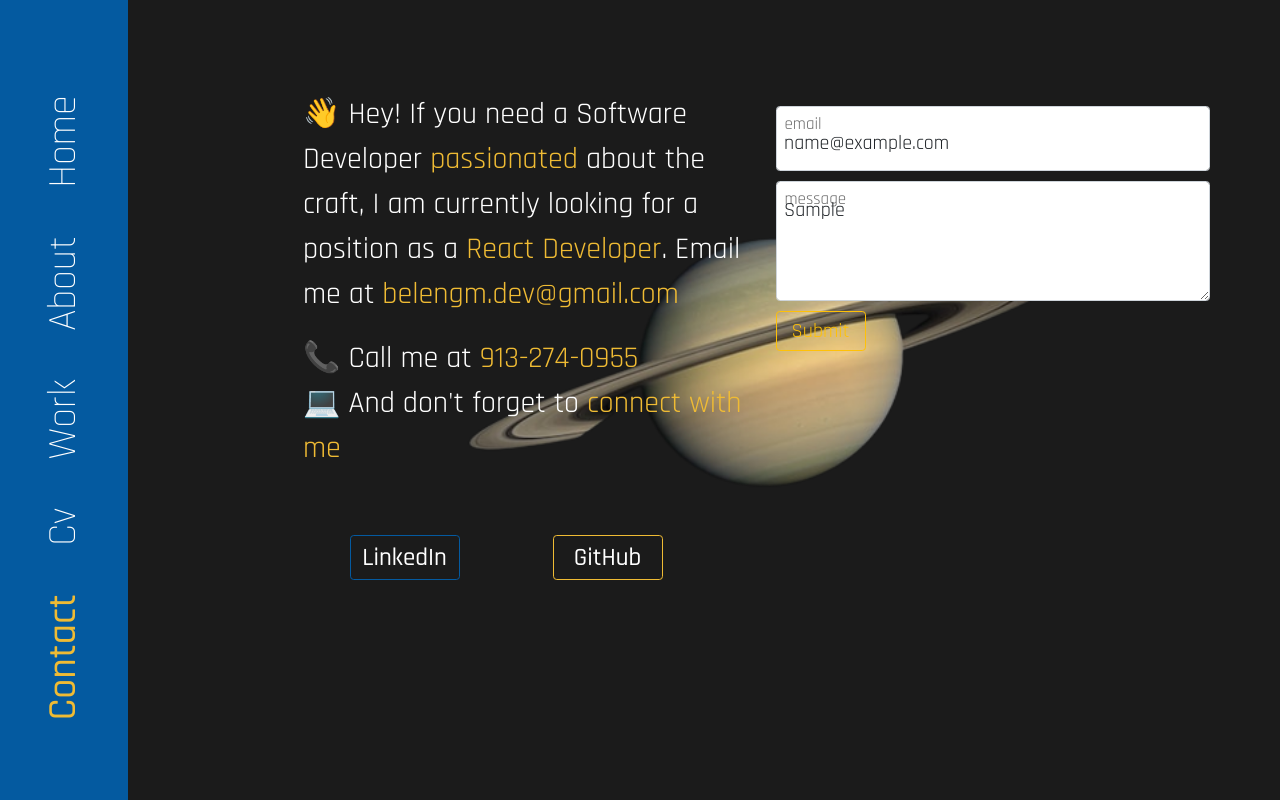
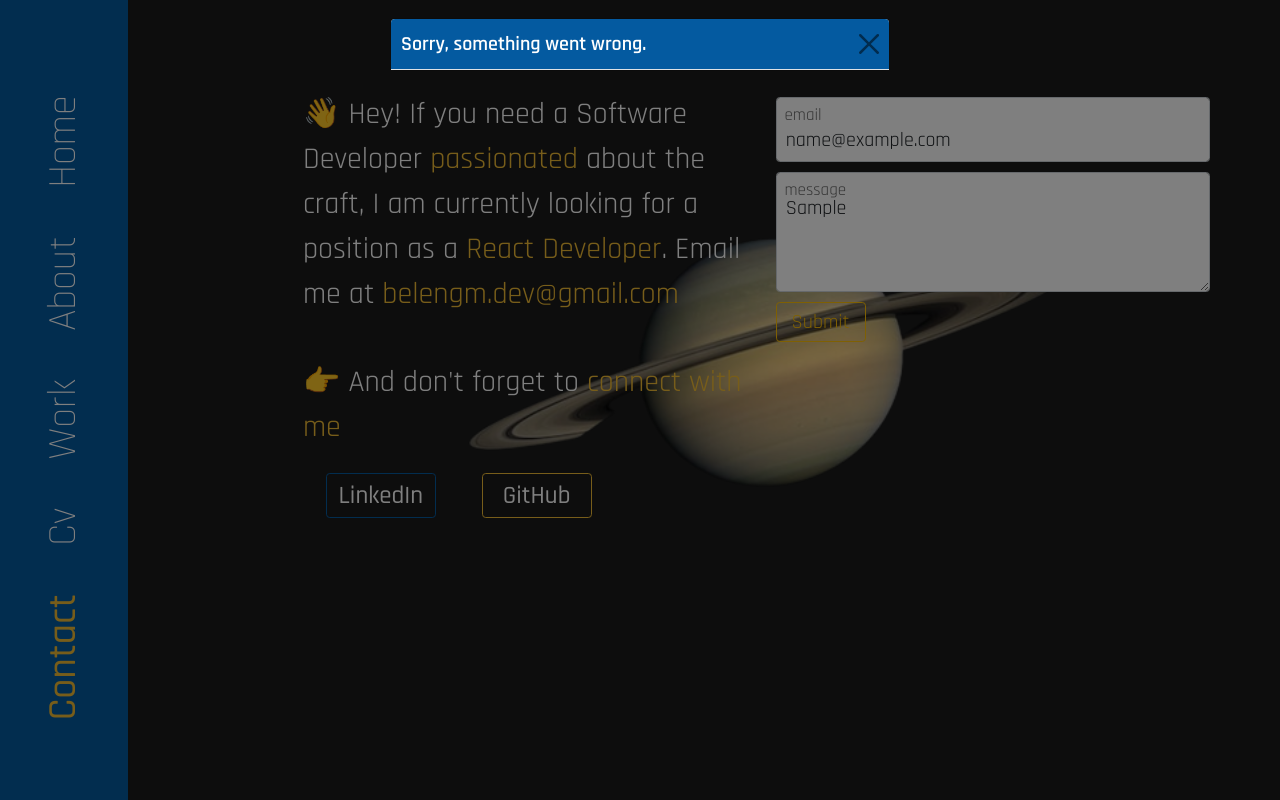
Before and after one commit to 93Belen/personal-website, a React (Create React App) app: page /contact in a window 1280 px wide. Both pictures are taken after typing "name@example.com", "Sample" into the empty fields and a click on the button "Submit". Built offline with nearby package versions, Linux system fonts and the light colour scheme.

Commit message:
added modal

```diff
--- a/src/components/contact/contact.css
+++ b/src/components/contact/contact.css
@@ -44,11 +44,13 @@
     color: var(--black);
     font-size: 2rem;
 }
-#email, #subject, #message {
+
+#email, #message {
     height: fit-content;
     width: 95%;
     font-size: 2rem;
     min-height: 65px;
+    padding: 5% 2% 0% 2%;
 }
 #message{
     height: 120px;
@@ -61,15 +63,26 @@
 #lat-row {
     padding-bottom: 500px;
 }
-
+.modal {
+    color: var(--white);
+    font-size: 2rem;
+    font-weight: 400;
+}
+.modal-header {
+    background-color: var(--blue);
+    text-align: center;
+    font-weight: 600;
+}
+.modal-body{
+    background-color: var(--blue);
+}
 
 @media screen and (min-width: 768px) {
     #contact{
         background-size: 60vw;
     }
     #email-form {
-        margin-top: 7%;
-        margin-bottom: 7%;
+        margin-top: 5%;
     }
     #contact-info{
         width: 75vw;
--- a/src/components/contact/contact.js
+++ b/src/components/contact/contact.js
@@ -1,15 +1,27 @@
 import './contact.css';
 import '../../index.css';
-import { Container, Form, FormGroup, FloatingLabel, FormControl, Button, Col, Row} from 'react-bootstrap';
+import { Container, Form, FormGroup, FloatingLabel, FormControl, Button, Col, Row, Modal} from 'react-bootstrap';
 import { GitHub } from '../buttons/github';
 import { Linkedin } from '../buttons/linkedin';
 import { useForm, ValidationError } from '@formspree/react';
+import { useState } from 'react';
 
 export const Contact = () => {
+    const [show, setShow] = useState(false);
+    let message;
+    let header;
     const [state, handleSubmit] = useForm("xyyaknaq");
+
   if (state.succeeded) {
-      return <p>Thanks for joining!</p>;
+      header = 'Thank you for your message! '
+
   }
+  else {
+      header = 'Sorry, something went wrong.'
+
+  }
+  const handleClose = () => setShow(false);
+  const handleShow = () => setShow(true);
 
     return (
         <Container id='contact'>
@@ -20,35 +32,15 @@ export const Contact = () => {
                         <p>&#128075; Hey! If you need a Software Developer <span className='span'>passionated</span> about the craft,
                             I am currently looking for a position as a <span className='span'>React Developer</span>.
                             Email me at <span className='span'>belengm.dev@gmail.com</span><br/></p>
-                            <p>&#128222; Call me at <span className='span'>913-274-0955</span><br/>
-                            &#128187; And don't forget to <span className='span'>connect with me</span><br/></p>
+
                     </Col>
                     <Col md={6} xs={12}>
-                        {/* <Form
-                        action="https://formspree.io/f/xyyaknaq"
-                        method="POST"
-                        id='email-form' enctype="text/plain">
-                        <FormGroup
-                    className='mb-3 input'
-                    >
-                        <FloatingLabel
-                        label='Email'
-                        >
-                        <FormControl name='email' type='email'  id='email' type='text' />
-                        </FloatingLabel>
-                    </FormGroup>
-                    <FormGroup
-                    className='mb-3 input'
-                    >
-                        <FloatingLabel
-                        label='Email'
-                        >
-                        <FormControl name='message' id='email-text' type='text' />
-                        </FloatingLabel>
-                    </FormGroup>
-                    <Button id='submit' type='submit' variant='outline-warning'>Send it!</Button>
-                        </Form> */}
                         <Form id='email-form' onSubmit={handleSubmit}>
+                            <Modal className='modal' show={show} onHide={handleClose}>
+                                <Modal.Header className='modal-header' closeButton>
+                                    {header}
+                                </Modal.Header>
+                            </Modal>
                             <FormGroup
                             className='mb-3 input'
                             >
@@ -80,16 +72,17 @@ export const Contact = () => {
                             />
                                 </FloatingLabel>
                             </FormGroup>
-                            <Button id='submit' variant='outline-warning' type="submit" disabled={state.submitting}>
+                            <Button onClick={handleShow} id='submit' variant='outline-warning' type="submit" disabled={state.submitting}>
                                 Submit
                             </Button>
                             </Form>
                     </Col>
                     </Row>
                     <Row>
-                        <Col>
+                        <Col xs={12} md={6}>
+                           <p>&#128073; And don't forget to <span className='span'>connect with me</span><br/>
                             <Linkedin />
-                            <GitHub url={'https://github.com/93Belen'} />
+                            <GitHub url={'https://github.com/93Belen'} /></p>
                         </Col>
                     </Row>
                 </Container>
```
